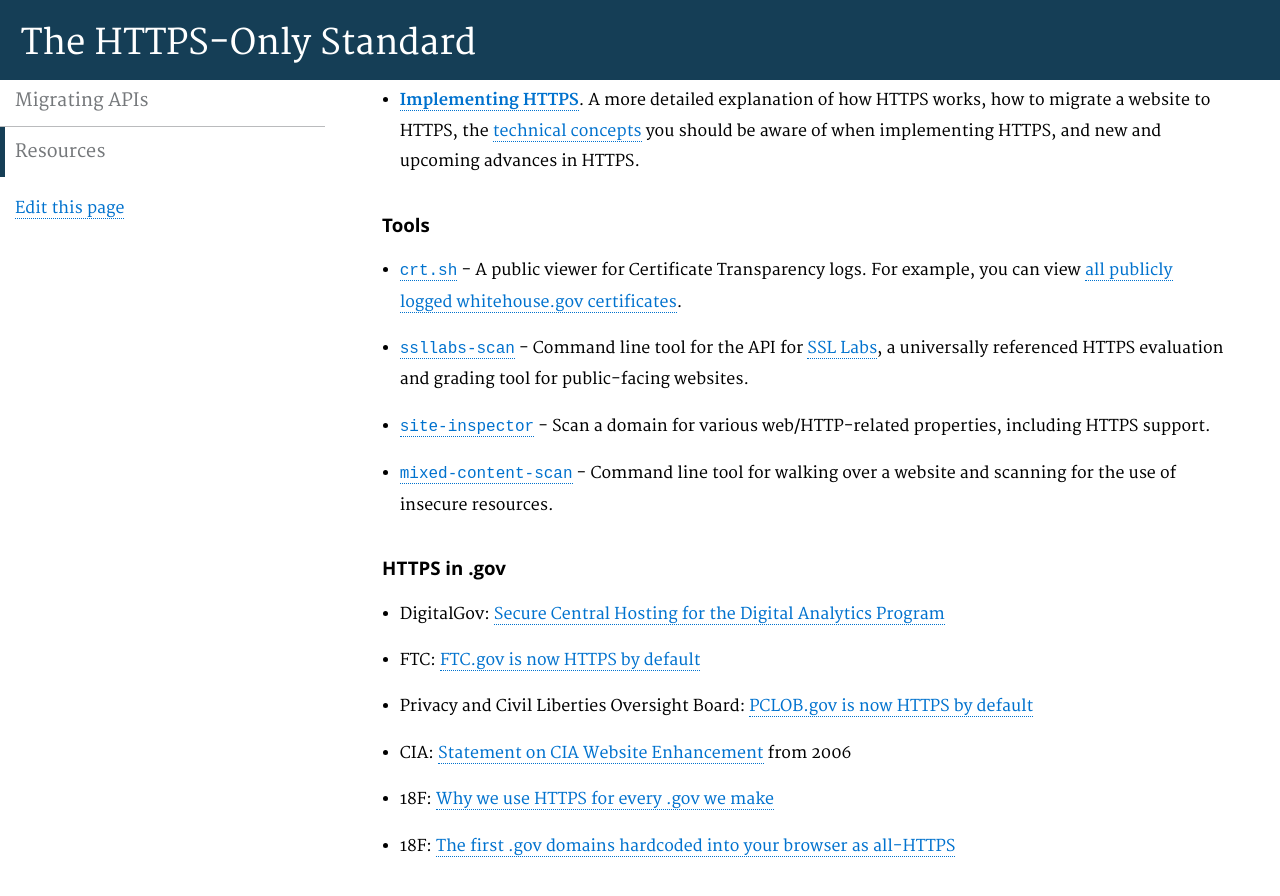
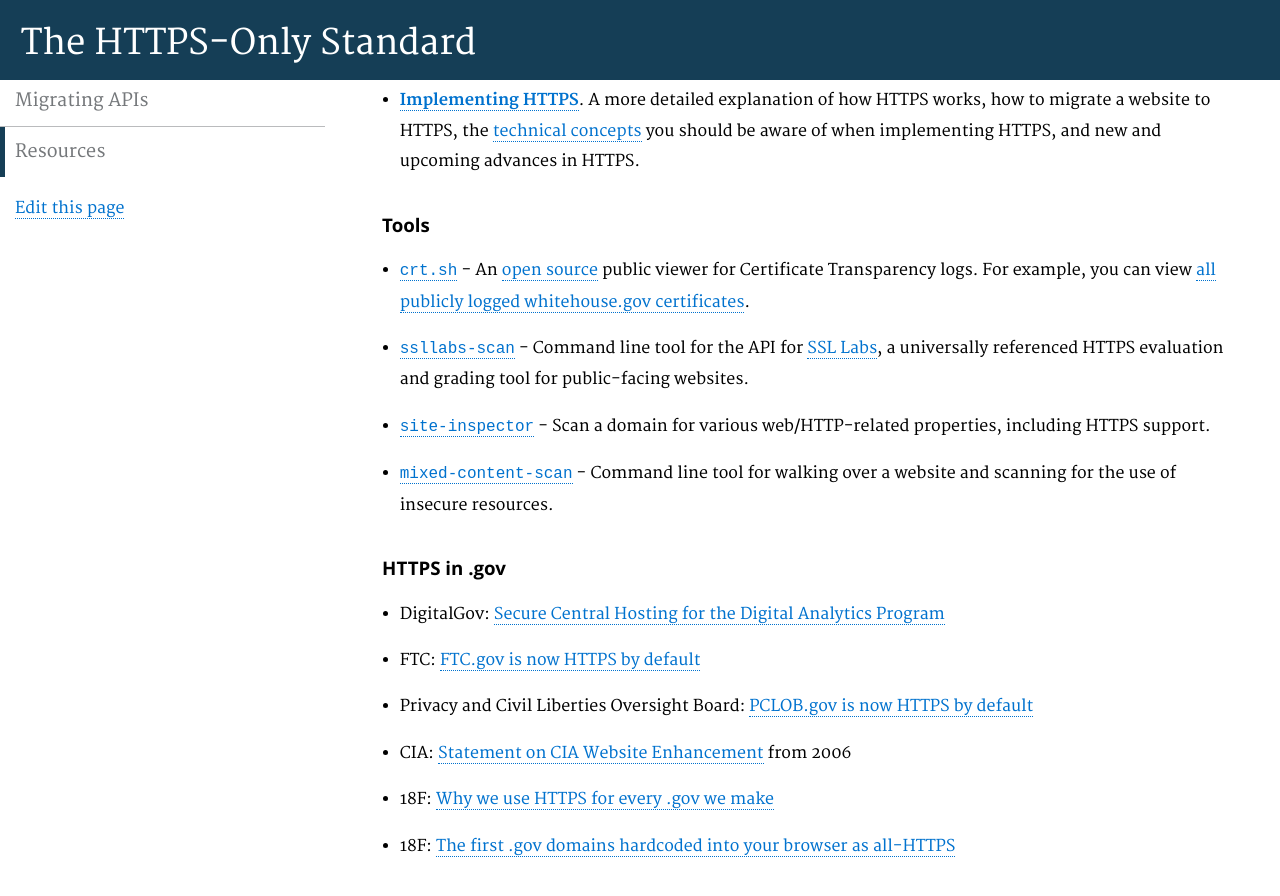
Before and after one commit to GSA/https, a Jekyll site: the page built from pages/resources.md, in a window 1280 px wide and 900 px high, scrolled down 467 px. Shown: the top 896 px of the window. Built offline with Jekyll 4.4.1, drawn with Linux system fonts in a browser that asks for light colours; Markdown is read by kramdown in place of the engine named in the settings.

Commit message:
mention open source repo for crt.sh on resources

```diff
--- a/pages/resources.md
+++ b/pages/resources.md
@@ -19,7 +19,7 @@
 
 ### Tools
 
-* [`crt.sh`](https://crt.sh) - A public viewer for Certificate Transparency logs. For example, you can view [all publicly logged whitehouse.gov certificates](https://crt.sh/?q=whitehouse.gov).
+* [`crt.sh`](https://crt.sh) - An [open source](https://github.com/crtsh) public viewer for Certificate Transparency logs. For example, you can view [all publicly logged whitehouse.gov certificates](https://crt.sh/?q=whitehouse.gov).
 * [`ssllabs-scan`](https://github.com/ssllabs/ssllabs-scan) - Command line tool for the API for [SSL Labs](https://www.ssllabs.com/ssltest/), a universally referenced HTTPS evaluation and grading tool for public-facing websites.
 * [`site-inspector`](https://github.com/benbalter/site-inspector) - Scan a domain for various web/HTTP-related properties, including HTTPS support.
 * [`mixed-content-scan`](https://github.com/bramus/mixed-content-scan) - Command line tool for walking over a website and scanning for the use of insecure resources.
```
